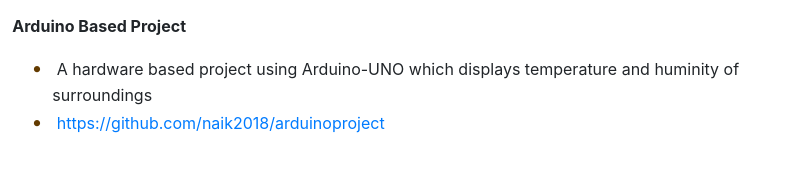
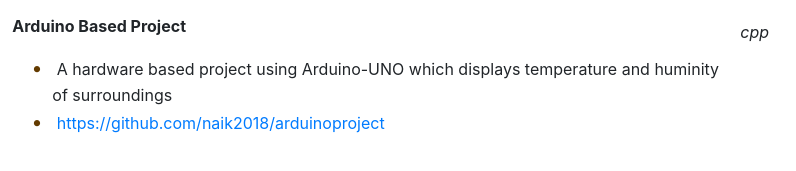
Before and after one commit to naik2018/resume, a plain HTML site: page index.html in a window 1280 px wide. Shown: the part 1352-1523 px from the top of the page, 484-1280 px from the left. Drawn offline with nearby package versions, Linux system fonts and the light colour scheme; a web font is replaced by a local one.

Commit message:
Update index.html

```diff
--- a/index.html
+++ b/index.html
@@ -224,6 +224,7 @@
                             <a href="https://github.com/naik2018/Student_Manage">https://github.com/naik2018/Student_Manage</a>
                         </li>
                     </ul>
+                    <p style="float: right; margin-top:7px;margin-right:15px "><i>cpp</i></p>
                     <h6 style="margin-top: 20px;"> <b>Arduino Based Project</b></h6>
                     <ul>
                         <li style="margin-top:16px">
```
